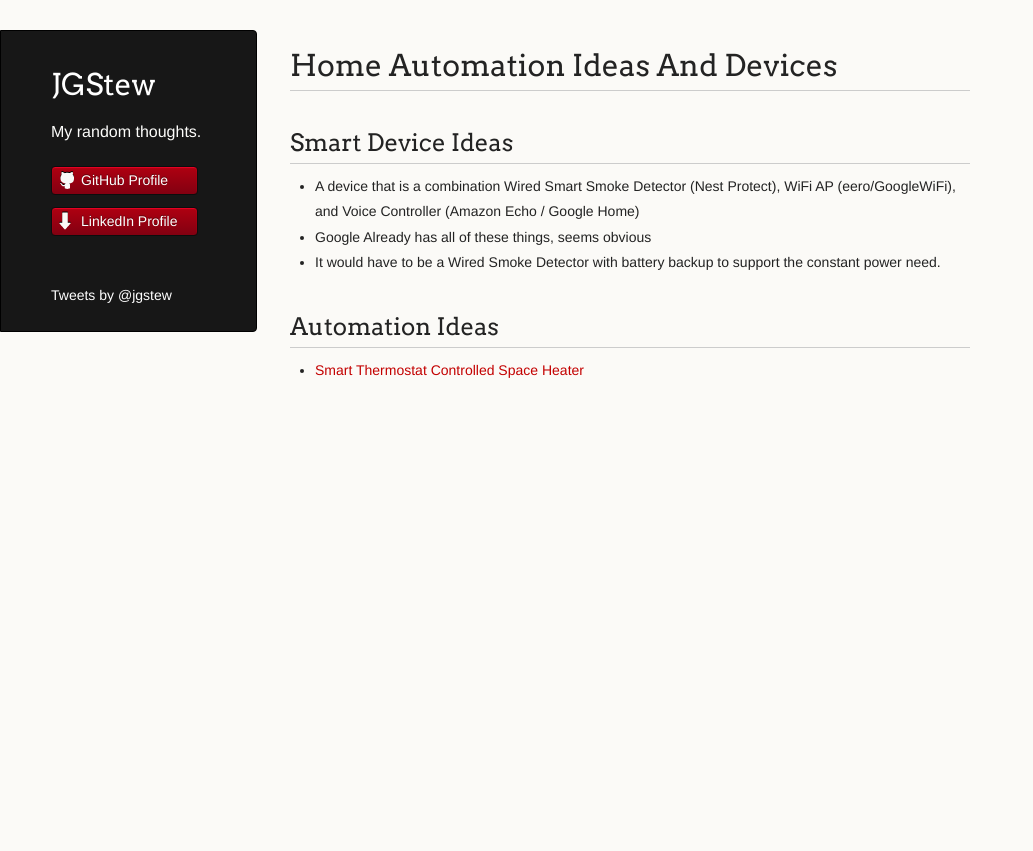
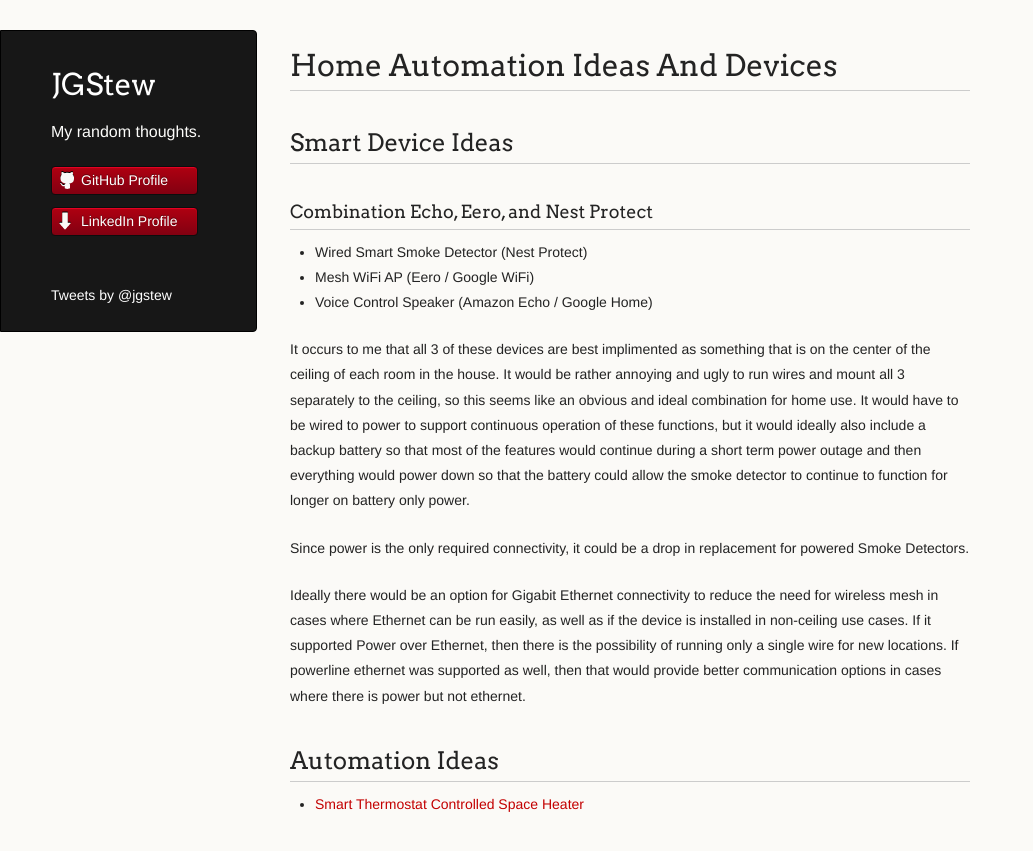
Before and after one commit to jgstew/jgstew.github.io, a Jekyll site: the page built from _posts/2017-03-05-Home-Automation-Ideas-and-Devices.md, in a window 1280 px wide. Shown: the top 851 px of the page, without its empty margins (0-1033 px from the left). Built offline with Jekyll 4.4.1, drawn with Linux system fonts in a browser that asks for light colours; comment, search, counter and statistics services are not loaded.

Commit message:
Update 2017-03-05-Home-Automation-Ideas-and-Devices.md
add more info about combo "Echo, Eero, and Nest Protect"

```diff
--- a/_posts/2017-03-05-Home-Automation-Ideas-and-Devices.md
+++ b/_posts/2017-03-05-Home-Automation-Ideas-and-Devices.md
@@ -4,10 +4,17 @@ category: Other
 
 ## Smart Device Ideas
 
-- A device that is a combination Wired Smart Smoke Detector (Nest Protect), WiFi AP (eero/GoogleWiFi), and Voice Controller (Amazon Echo / Google Home)
- - Google Already has all of these things, seems obvious
- - It would have to be a Wired Smoke Detector with battery backup to support the constant power need.
+### Combination Echo, Eero, and Nest Protect
 
+- Wired Smart Smoke Detector (Nest Protect)
+- Mesh WiFi AP (Eero / Google WiFi)
+- Voice Control Speaker (Amazon Echo / Google Home)
+
+It occurs to me that all 3 of these devices are best implimented as something that is on the center of the ceiling of each room in the house. It would be rather annoying and ugly to run wires and mount all 3 separately to the ceiling, so this seems like an obvious and ideal combination for home use. It would have to be wired to power to support continuous operation of these functions, but it would ideally also include a backup battery so that most of the features would continue during a short term power outage and then everything would power down so that the battery could allow the smoke detector to continue to function for longer on battery only power.
+
+Since power is the only required connectivity, it could be a drop in replacement for powered Smoke Detectors.
+
+Ideally there would be an option for Gigabit Ethernet connectivity to reduce the need for wireless mesh in cases where Ethernet can be run easily, as well as if the device is installed in non-ceiling use cases. If it supported Power over Ethernet, then there is the possibility of running only a single wire for new locations. If powerline ethernet was supported as well, then that would provide better communication options in cases where there is power but not ethernet.
 
 ## Automation Ideas
 
```
